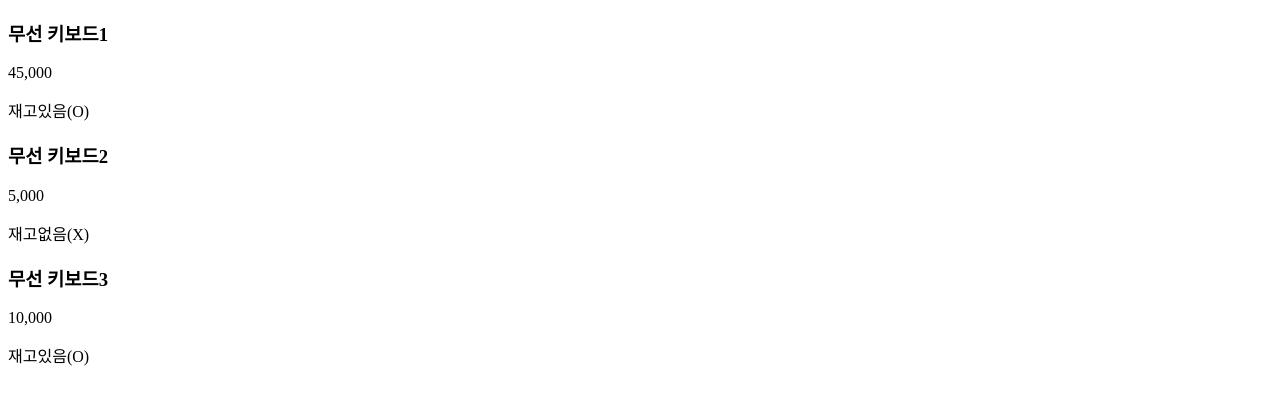
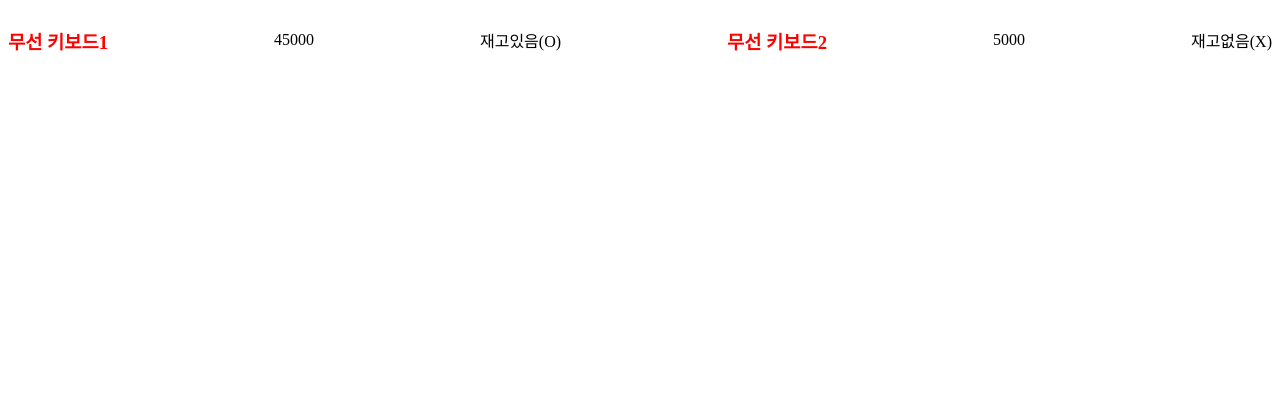
Before and after one commit to root-kjs/react, a React (Vite) app in the folder src/main/reactapp/: page / in a window 1280 px wide. Shown: the top 404 px of the page. Built offline with nearby package versions, Linux system fonts and the light colour scheme.

Commit message:
리액트 props 구문 분해 3가지 방법<Product                                   title = { product[0].title }                                   price = { product[0].price }                                   stock = { product[0].stock }                                   />

```diff
--- /dev/null
+++ b/src/main/reactapp/src/exam/d1/Task2.css
@@ -0,0 +1,6 @@
+/*
+컴포넌트에서 css 호출하는 방법
+import 'CSS파일경로'import 'CSS파일경로'
+*/
+.products{  display: flex; align-items: center; justify-content: space-between; }
+.products h3{ color: red; }
--- a/src/main/reactapp/src/exam/d1/Task2.jsx
+++ b/src/main/reactapp/src/exam/d1/Task2.jsx
@@ -1,5 +1,5 @@
 import Task1 from "./Task1"
-
+import "./Task2.css"
 const product =[
     { title : "무선 키보드1", price : 45000, stock : true },
     { title : "무선 키보드2", price : 5000, stock : false },
@@ -9,19 +9,112 @@ const product =[
 export default function Task2( props ){
     // 하위 컴포넌트 호출 및 의(props) 속성명의 객체를 정의하여 자료 전달(여기서 반복문을 돌림!)
     return (<>
-            <Product pdinfo = {product[0]}/>
+        <div class="products">
+           {/* <Product pdinfo = {product[0]}/>
             <Product pdinfo = {product[1]}/>
             <Product pdinfo = {product[2]}/>
+            */}
+            <Product
+            title = { product[0].title }
+            price = { product[0].price }
+            stock = { product[0].stock }
+            />
+            <Product
+            title = { product[1].title }
+            price = { product[1].price }
+            stock = { product[1].stock }
+            />
+        </div>
         </>)
 }
 
 // 하위 컴포넌트 : 제품 1개 개별의 정보를 구성하는 컴포넌트
-function Product ( props ){
-    //const stock = props.pdinfo.stock === true ? "재고있음" : "재고없음";
+function Product ( { title, price, stock } ){ //props
+    // console.log( props );
+    // props구문 분해 , props 현재 상태 ==> pdinfo : { title : "무선 키보드1", price : 45000, stock : true } }
+    // 변수나 상수로 쪼개는 작업을 ----> 구문 분해
+    // const { title, price, stock } = props.pdinfo;
+   // console.log( title );
+
+    // const stock = props.pdinfo.stock === true ? "재고있음" : "재고없음";
+    //{props.pdinfo.price.toLocaleString()}
+    //{props.pdinfo.stock == true ? "재고있음(O)" : "재고없음(X)"}
     return (<>
-        <h3>{props.pdinfo.title}</h3>
-        <p>{props.pdinfo.price.toLocaleString()}</p>
+        <h3>{title}</h3>
+        <p>{price}</p>
         { /* <p>{stock}</p> */}
-        <p>{props.pdinfo.stock == true ? "재고있음(O)" : "재고없음(X)"}</p>
+        <p>{stock == true ? "재고있음(O)" : "재고없음(X)"}</p>
     </>)
 }
+
+
+//// [1] 해당 .jsx 파일내 대표(defalut) 컴포넌트 만들기
+// export default function Task2( props ){
+// return (<>
+//     <div>
+//         { /* 하위 컴포넌트 호출 과 동시에 props속성 자료 전달 */}
+//         <InfoCard product = { products[0] } />
+//     </div>
+// </>)
+// } // func end
+// // [2] 하위 컴포넌트 : 제품1개당 정보 구성하는 컴포넌트
+// function InfoCard( props ){
+//     console.log( props );
+//     return (<>
+//         <ul>
+//             <li> { props.product.title } </li>
+//             <li> { props.product.price.toLocaleString() } </li>
+//             <li> { props.product.inStock == true ? '재고있음' : '재고없음' }</li>
+//         </ul>
+//     </>)
+// }
+
+
+
+
+
+//// [1] 해당 .jsx 파일내 대표(defalut) 컴포넌트 만들기
+// export default function Task2( props ){
+// return (<>
+//     <div>
+//         { /* 하위 컴포넌트 호출 과 동시에 props속성 자료 전달 */}
+//         <InfoCard product = { products[0] } />
+//     </div>
+// </>)
+// } // func end
+// // [2] 하위 컴포넌트 : 제품1개당 정보 구성하는 컴포넌트
+// function InfoCard( props ){
+//     const { title , price , inStock } = props.product
+//     return (<>
+//         <ul>
+//             <li> { title } </li>
+//             <li> { price.toLocaleString() } </li>
+//             <li> { inStock == true ? '재고있음' : '재고없음' }</li>
+//         </ul>
+//     </>)
+// }
+
+
+//// [1] 해당 .jsx 파일내 대표(defalut) 컴포넌트 만들기
+// export default function Task2( props ){
+// return (<>
+//     <div>
+//         { /* 하위 컴포넌트 호출 과 동시에 props속성 자료 전달 */}
+//         <InfoCard
+//             title = { products[0].title }
+//             price = { products[0].price }
+//             inStock = { products[0].inStock }
+//         />
+//     </div>
+// </>)
+// } // func end
+// // [2] 하위 컴포넌트 : 제품1개당 정보 구성하는 컴포넌트
+// function InfoCard( { title , price , inStock } ){
+//     return (<>
+//         <ul>
+//             <li> { title } </li>
+//             <li> { price.toLocaleString() } </li>
+//             <li> { inStock == true ? '재고있음' : '재고없음' }</li>
+//         </ul>
+//     </>)
+// }
```
